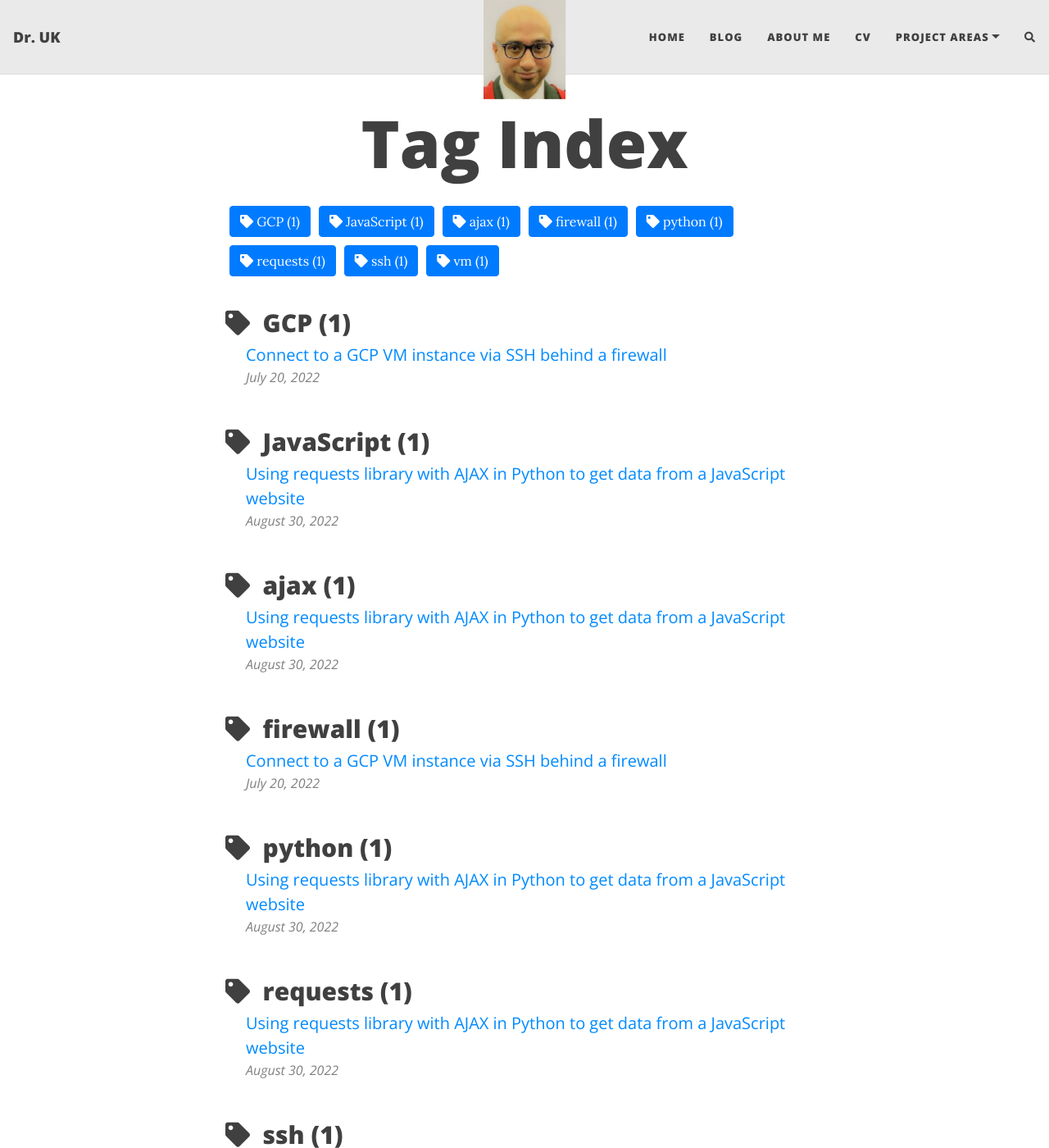
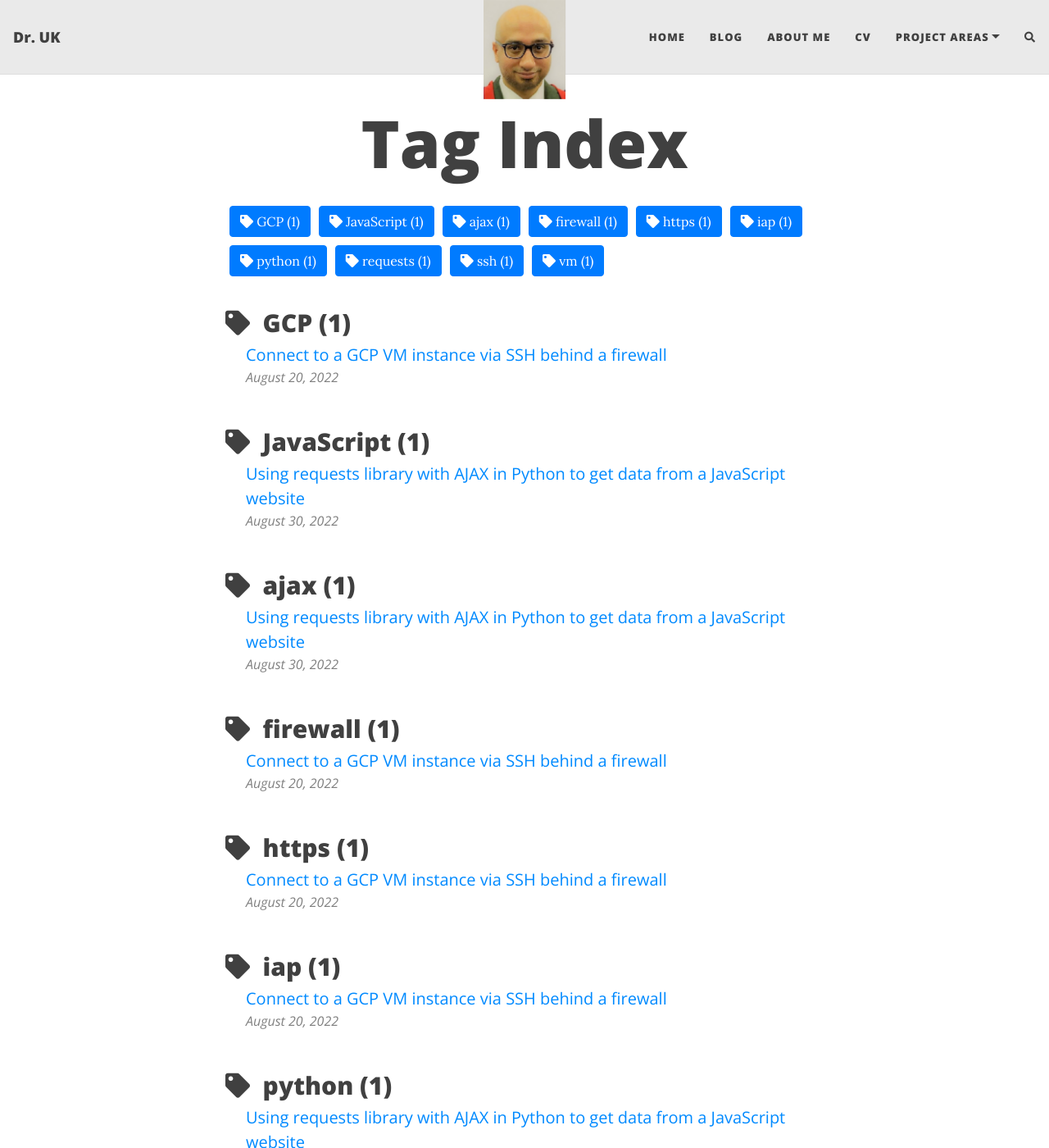
Before and after one commit to drrobotk/drrobotk.github.io, a Jekyll site: the page built from tags.html, in a window 1280 px wide and 1400 px high. Shown: the whole window at 82% size. Built offline with Jekyll 4.4.1, drawn with Linux system fonts in a browser that asks for light colours; nearby versions of some CDN libraries; comment, search, counter and statistics services are not loaded; some of the changed text lies outside the part shown.

Commit message:
Update blog.

```diff
--- a/_posts/2022-08-31-SSH-GCP-via-firewall.md
+++ b/_posts/2022-08-20-SSH-GCP-via-firewall.md
@@ -5,8 +5,8 @@ subtitle: SSH over HTTPS or IAP
 #cover-img: /assets/img/path.jpg
 thumbnail-img: /assets/img/bastion.png
 #share-img: /assets/img/path.jpg
-tags: [GCP, ssh, vm, firewall]
-date: 2022-07-20
+tags: [GCP, ssh, vm, firewall, https, iap]
+date: 2022-08-20
 last-updated: 2022-08-31
 ---
 Sometimes firewalls refuse to allow SSH connections entirely. In such cases, we can establish a SSH connection via HTTPS or IAP.
```
